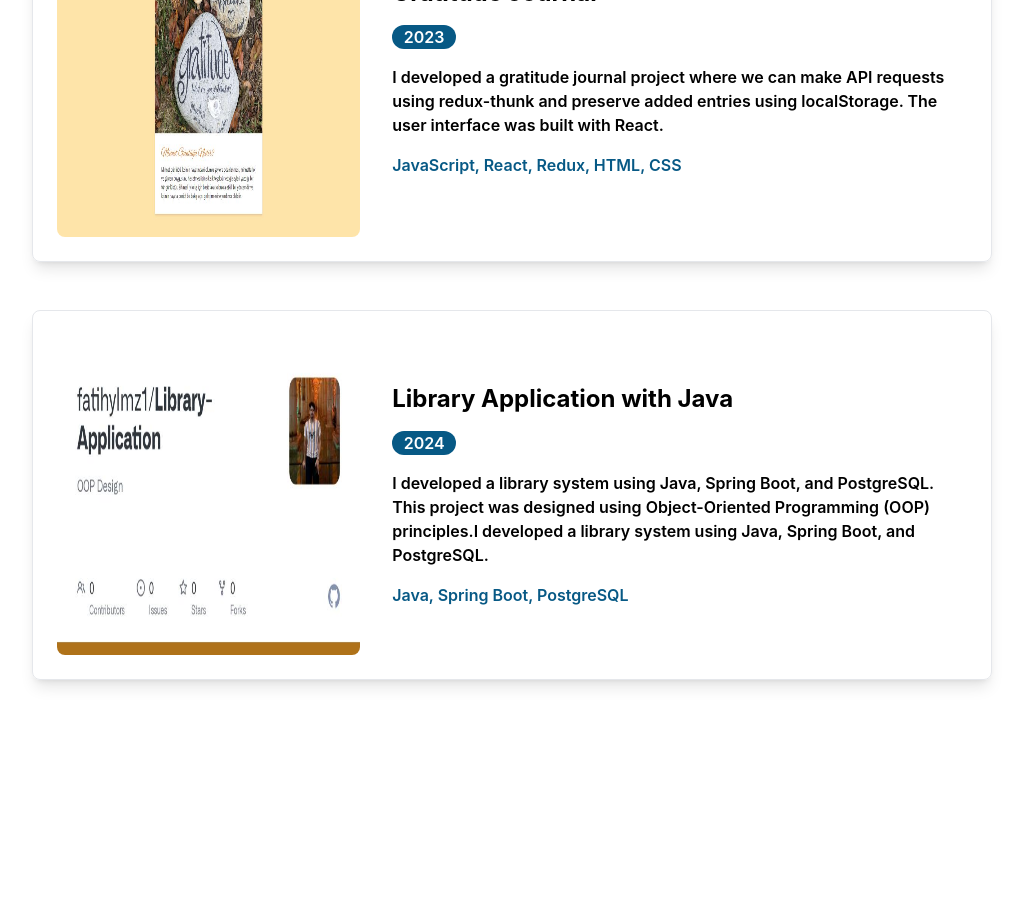
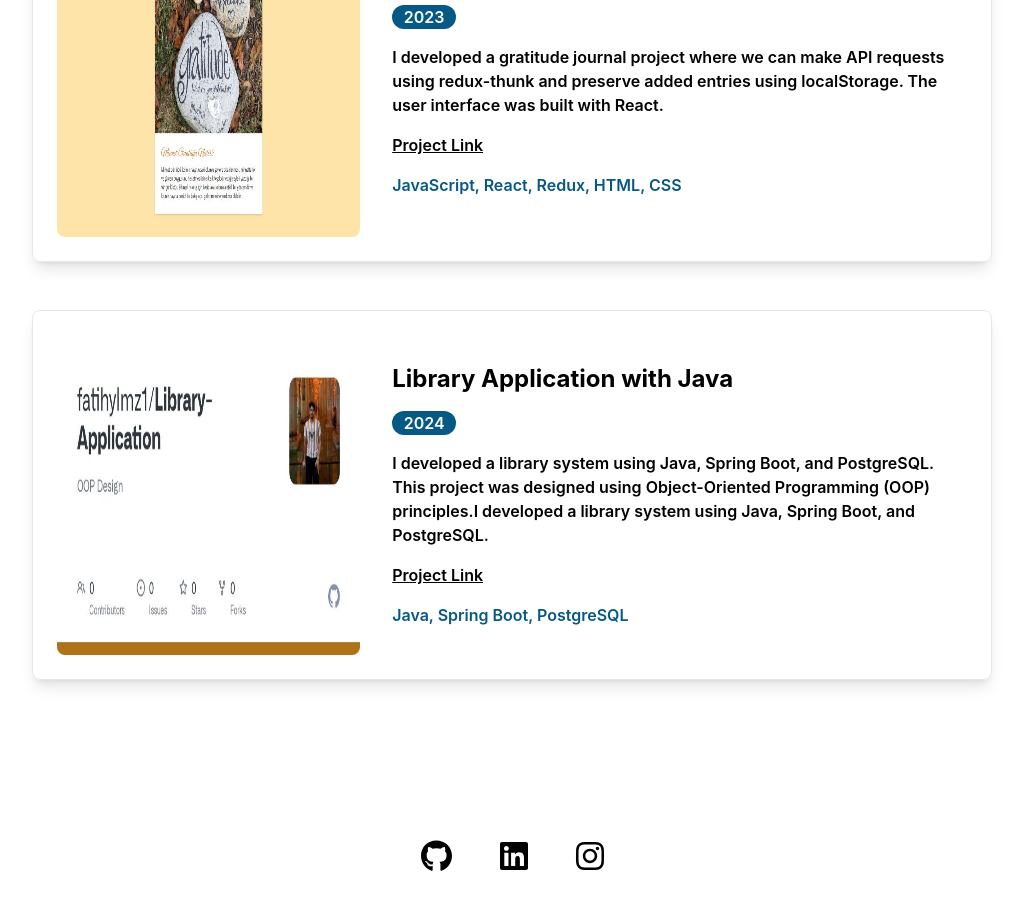
Before and after one commit to fatihylmz1/Portfolio, a React (Create React App) app: page / in a window 1280 px wide. Shown: the part 1880-2789 px from the top of the page, without its empty margins (128-1151 px from the left). Before the commit the page ends 2592 px from the top, so only its background shows below. Built offline with nearby package versions, Linux system fonts and the light colour scheme.

Commit message:
Footer added and home page design completed

```diff
--- a/package.json
+++ b/package.json
@@ -3,6 +3,10 @@
   "version": "0.1.0",
   "private": true,
   "dependencies": {
+    "@fortawesome/fontawesome-svg-core": "^6.6.0",
+    "@fortawesome/free-brands-svg-icons": "^6.6.0",
+    "@fortawesome/free-solid-svg-icons": "^6.6.0",
+    "@fortawesome/react-fontawesome": "^0.2.2",
     "@testing-library/jest-dom": "^5.17.0",
     "@testing-library/react": "^13.4.0",
     "@testing-library/user-event": "^13.5.0",
--- /dev/null
+++ b/src/Layouts/Footer.js
@@ -0,0 +1,19 @@
+import { faGithub, faInstagram, faLinkedin } from "@fortawesome/free-brands-svg-icons";
+import { FontAwesomeIcon } from "@fortawesome/react-fontawesome";
+import React from "react";
+
+export const Footer = () => {
+    return (
+        <div className="flex flex-row justify-center gap-12 py-32">
+            <a href="https://github.com/fatihylmz1" target="_blank" rel="noopener noreferrer">
+                <FontAwesomeIcon icon={faGithub} size="2x" />
+            </a>
+            <a href="https://www.linkedin.com/in/mehmet-fatih-y%C4%B1lmaz-a555111a5/" target="_blank" rel="noopener noreferrer">
+                <FontAwesomeIcon icon={faLinkedin} size="2x" />
+            </a>
+            <a href="https://www.instagram.com/byyilmazz/" target="_blank" rel="noopener noreferrer">
+                <FontAwesomeIcon icon={faInstagram} size="2x" />
+            </a>
+        </div>
+    )
+}
--- a/src/Pages/Home.js
+++ b/src/Pages/Home.js
@@ -4,6 +4,7 @@ import ecommercebackend from "../Assests/ecommercebackend.jpeg"
 import ecommerce from "../Assests/ecommerce.png"
 import gratitude from "../Assests/gratitude.jpeg"
 import library from "../Assests/library.jpeg"
+import { Footer } from "../Layouts/Footer";
 
 export const Home = () => {
 
@@ -24,6 +25,7 @@ export const Home = () => {
             date: 2024,
             detail: "I developed the backend of an e-commerce project using Java, Spring Boot and PostgreSQL. In this project, I stored addresses, card information, user roles, products, and product categories in the database.",
             tech: "Java, Spring Boot, PostgreSQL",
+            link: "https://github.com/fatihylmz1/E-Commerce-Backend",
         },
         {
             projectName: "E-Commerce",
@@ -31,6 +33,7 @@ export const Home = () => {
             date: 2023,
             detail: "This project is a web application built using React, a popular JavaScript library for building user interfaces. It leverages Redux for state management, providing a predictable state container for managing the application’s data flow. Additionally, Tailwind CSS is utilized for styling, offering a utility-first CSS framework that allows for rapid development and easy customization.",
             tech: "JavaScript, React, Redux, Tailwind, HTML, CSS",
+            link: "https://fatihyilmaz-ecommerce.vercel.app/",
         },
         {
             projectName: "Gratitude Journal",
@@ -38,6 +41,7 @@ export const Home = () => {
             date: 2023,
             detail: "I developed a gratitude journal project where we can make API requests using redux-thunk and preserve added entries using localStorage. The user interface was built with React.",
             tech: "JavaScript, React, Redux, HTML, CSS",
+            link: "https://gratitude-journal-gold.vercel.app/",
         },
         {
             projectName: "Library Application with Java",
@@ -45,6 +49,7 @@ export const Home = () => {
             date: 2024,
             detail: "I developed a library system using Java, Spring Boot, and PostgreSQL. This project was designed using Object-Oriented Programming (OOP) principles.I developed a library system using Java, Spring Boot, and PostgreSQL.",
             tech: "Java, Spring Boot, PostgreSQL",
+            link: "https://github.com/fatihylmz1/Library-Application",
         },
 
     ]
@@ -87,12 +92,15 @@ export const Home = () => {
                                 <p className="text-2xl font-bold">{project.projectName}</p>
                                 <p className="font-semibold text-center text-white bg-sky-800 rounded-full w-[4rem]">{project.date}</p>
                                 <p className="font-semibold">{project.detail}</p>
+                                <a href={project.link} className="font-semibold underline">Project Link </a>
                                 <p className="font-semibold text-sky-800">{project.tech}</p>
                             </div>
                         </div>
                     ))}
                 </div>
             </div>
+
+            <Footer />
         </div>
     )
 }
```
Also changed, not shown: 1 other file (tests, documents, lock files or other folders).
